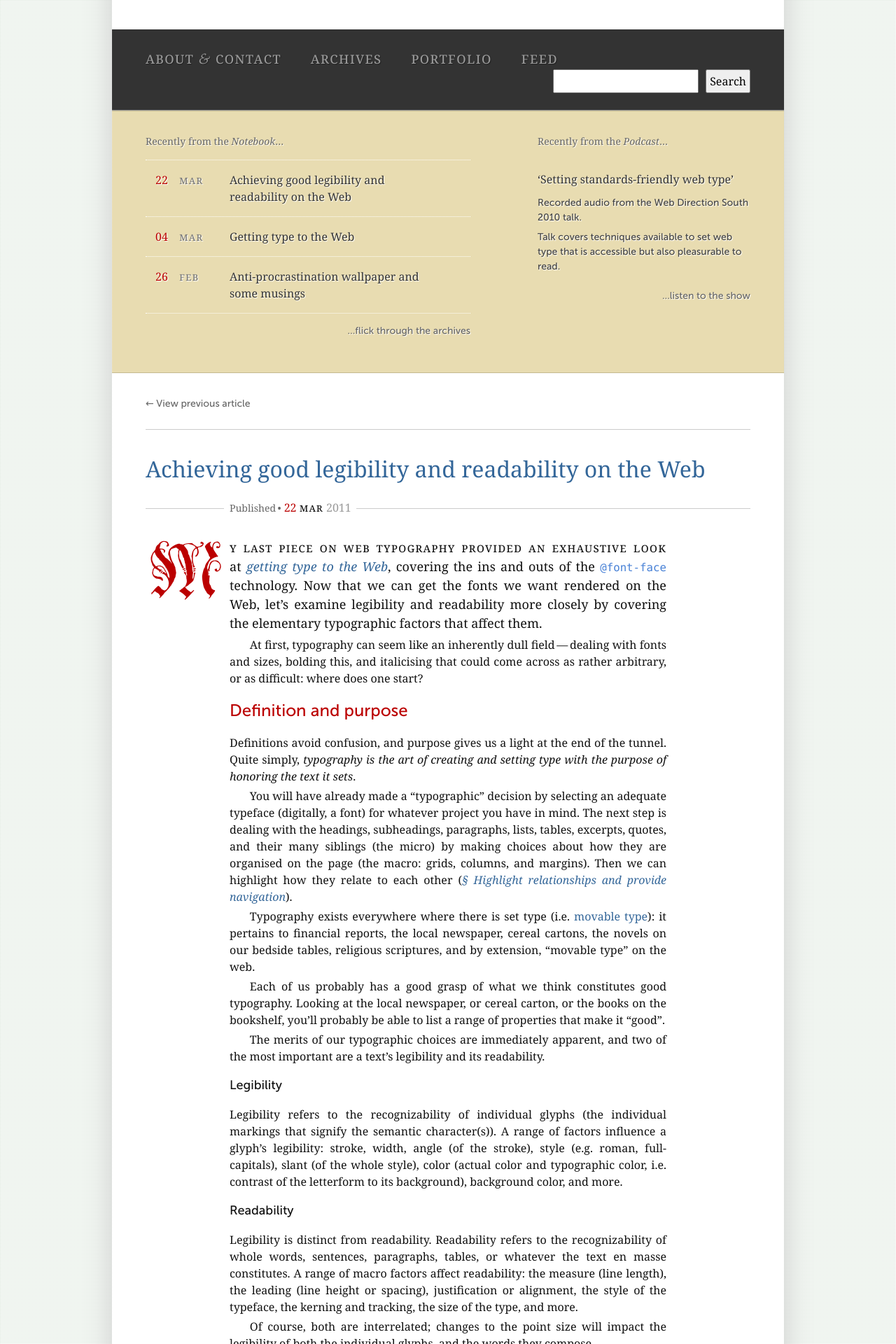
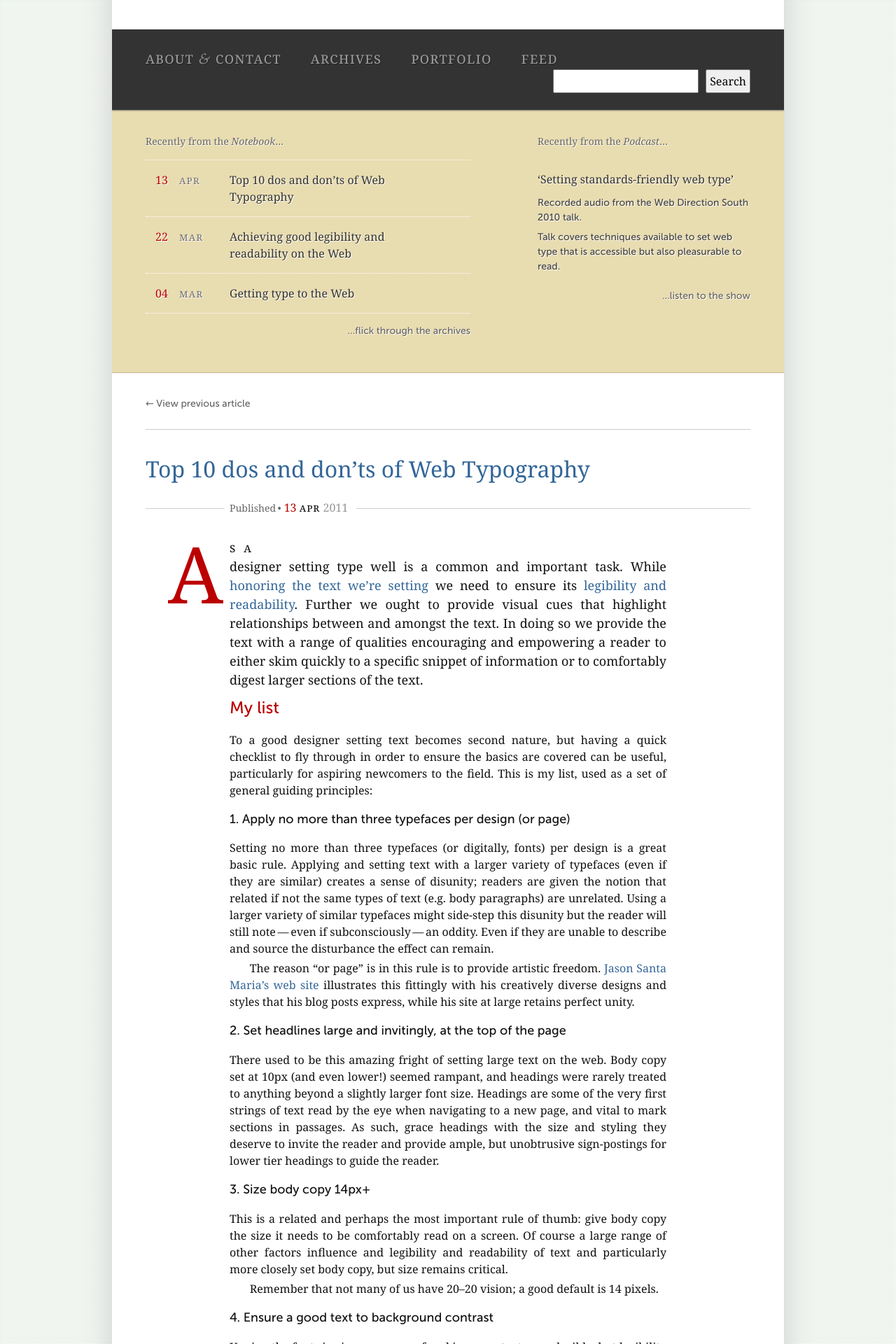
Before and after one commit to klepas/klepas.org, a Jekyll site: the page built from index.html, in a window 1280 px wide. Shown: the part 408-2328 px from the top of the page at 70% size. Built offline with Jekyll 4.4.1, drawn with Linux system fonts in a browser that asks for light colours; some of the changed text lies outside the part shown.

Commit message:
Adding a new post and updating an old one with fixes.

```diff
--- a/_posts/2011-03-22-achieving-good-legibility-and-readability-on-the-web.markdown
+++ b/_posts/2011-03-22-achieving-good-legibility-and-readability-on-the-web.markdown
@@ -95,7 +95,7 @@ Of course, both are interrelated; changes to the point size will impact the legi
 
 <h4 id="typographic-hierarchy">Highlight relationships and provide navigation</h4>
 
-Just like WCAG's (<a href="http://www.w3.org/TR/WCAG20/#navigation-mechanisms" title="w3.org: WCAG 2.0, &sect; 2.4 Navigation Mechanisms">WCAG 2.0, &sect; 2.4</a>) accessibility guidelines on ensuring that hyperlinks can be understood out of context, typographic hierarchy gives the text a certain "skimmability". Good typographic hierarchy allows the text as a whole to be navigated with ease, such that readers can find their places again, or skip superfluous introductory information and get straight to what they are browsing for.
+Just like <acronym title="Web Content Accessibility Guidelines">WCAG</acronym>'s (<a href="http://www.w3.org/TR/WCAG20/#navigation-mechanisms" title="w3.org: WCAG 2.0, &sect; 2.4 Navigation Mechanisms"><acronym title="Web Content Accessibility Guidelines">WCAG</acronym> 2.0, &sect; 2.4</a>) accessibility guidelines on ensuring that hyperlinks can be understood out of context, typographic hierarchy gives the text a certain "skimmability". Good typographic hierarchy allows the text as a whole to be navigated with ease, such that readers can find their places again, or skip superfluous introductory information and get straight to what they are browsing for.
 
 A good typographic hierarchy will provide visual cues to readers: headings are sized and styled in a way that makes them immediately identifiable as headings; paragraphs are uniform in styling, and their beginnings and ends are well marked out; quotations are recognizable, separate from the paragraphs they are enclosed by, and so forth.
 
@@ -211,7 +211,7 @@ For example, if the parent font size (as defined by say the body element) is 16
 
 ##### The 62.5% trick
 
-There is a neat trick to simplifying these calculations. Consider the following CSS:
+There is a neat trick to simplifying these calculations. Consider the following <acronym title="Cascading Style Sheets">CSS</acronym>:
 
 <pre><code><span class="element">p</span> { <span class="property">font-size:</span> <span class="attribute">80%</span>; }
 <span class="element">blockquote</span> { <span class="property">font-size:</span> <span class="attribute">80%</span>; }</code></pre>
--- /dev/null
+++ b/_posts/2011-04-13-top-10-does-and-donts-of-web-typography.markdown
@@ -0,0 +1,79 @@
+---
+layout: post
+title: Top 10 dos and don&rsquo;ts of Web Typography
+published: yes
+---
+
+As a designer setting type well is a common and important task. While <a href="http://designfestival.com/setting-type-on-the-web-an-introduction/" title="DesignFestival.com: Setting Type On the Web: An Introduction">honoring the text we&rsquo;re setting</a> we need to ensure its <a href="http://designfestival.com/achieving-good-legibility-and-readability-on-the-web/" title="DesignFestival.com: Achieving Good Legibility and Readability on the Web">legibility and readability</a>. Further we ought to provide visual cues that highlight relationships between and amongst the text. In doing so we provide the text with a range of qualities encouraging and empowering a reader to either skim quickly to a specific snippet of information or to comfortably digest larger sections of the text.
+
+### My list
+
+To a good designer setting text becomes second nature, but having a quick checklist to fly through in order to ensure the basics are covered can be useful, particularly for aspiring newcomers to the field. This is my list, used as a set of general guiding principles:
+
+#### 1. Apply no more than three typefaces per design (or page)
+Setting no more than three typefaces (or digitally, fonts) per design is a great basic rule. Applying and setting text with a larger variety of typefaces (even if they are similar) creates a sense of disunity; readers are given the notion that related if not the same types of text (e.g. body paragraphs) are unrelated. Using a larger variety of similar typefaces might side-step this disunity but the reader will still note&thinsp;&mdash;&thinsp;even if subconsciously&thinsp;&mdash;&thinsp;an oddity. Even if they are unable to describe and source the disturbance the effect can remain.
+
+The reason "or page" is in this rule is to provide artistic freedom. <a href="http://jasonsantamaria.com/articles/" title="JasonSantaMaria.com: Articles Archive">Jason Santa Maria&rsquo;s web site</a> illustrates this fittingly with his creatively diverse designs and styles that his blog posts express, while his site at large retains perfect unity.
+
+#### 2. Set headlines large and invitingly, at the top of the page
+There used to be this amazing fright of setting large text on the web. Body copy set at 10px (and even lower!) seemed rampant, and headings were rarely treated to anything beyond a slightly larger font size. Headings are some of the very first strings of text read by the eye when navigating to a new page, and vital to mark sections in passages. As such, grace headings with the size and styling they deserve to invite the reader and provide ample, but unobtrusive sign-postings for lower tier headings to guide the reader.
+
+#### 3. Size body copy 14px+
+This is a related and perhaps the most important rule of thumb: give body copy the size it needs to be comfortably read on a screen. Of course a large range of other factors influence and legibility and readability of text and particularly more closely set body copy, but size remains critical.
+
+Remember that not many of us have 20&ndash;20 vision; a good default is 14 pixels.
+
+#### 4. Ensure a good text to background contrast
+Upping the font size is a sure way of making your text more legible, but legibility (and as a result, readability) will be diminished by poor contrast between the text and the background on which it rests.
+
+The well-established standard is to place dark text on a light background, or vice versa. Absolutely avoid clashing colors or a barely visible grey on a white background.
+
+Special care needs to be applied to light text on a dark background because it doesn't have the same contrast (even though it first may appear so) as it's cousin opposite: increase the tracking, measures, and leading accordingly.
+
+#### 5. Apply stress and emphasis discreetly
+This is partly and editorial principle, partly a typographic one: don't litter text with superfluous underlines, bolding, and italics; apply emphasis and stresses sparingly exactly _for_ added and intentional emphasis.
+
+On a side note, avoid overly long hyperlinks with underlines, particularly on serifed typefaces and even more so at smaller sizes. The default <code><span class="property"><a title="SitePoint.com CSS Reference Guide: text-decoration property" href="http://reference.sitepoint.com/css/text-decoration">font-decoration</a></span>: <span class="attribute">underline</span>;</code> will cut through glyphs with descenders (chiefly g, j, p, q, and y) and make them more difficult to discern. A handy solution is to set no text-decoration and instead use a <code><a title="SitePoint.com CSS Reference Guide: border-bottom property" href="http://reference.sitepoint.com/css/border-bottom"><span class="property">border-bottom</span></a>: <span class="attribute">1px</span>;</code> or only on mouse hover (<code><span class="property">a<a title="SitePoint.com CSS Reference Guide: :hover pseudo-selector" href="http://reference.sitepoint.com/css/pseudoclass-hover">:hover</a></span></code>).
+
+#### 6. Do not set continuous text in full capitals
+Ascenders and descenders exist for good reason: they allow us to easily identify words. A word that is set in upper- and lowercase is more recognizable than same word set entirely in uppercase due to the uniformity of the height and baseline of the word. For example, contrast:
+
+<blockquote cite="Hochuli, J. 2008, Detail in Typography, 3rd edition, Hyphen Press, London, p. 24.">
+    <p>&lsquo;THE RESULTS OF LEGIBILITY ANALYSES CAN BE CONTRADICTORY, BUT ONE THING IS CLEAR: TEXT SET IN CAPITALS IS HARDER TO READ THAN TEXT SET IN UPPER- AND LOWERCASE. THIS MAY NOT BE PARTICULARLY IMPORTANT IN THE CASE OF INDIVIDUAL WORDS, BUT IT IS FOR LARGE AMOUNTS OF TEXT. THEN TOO, THERE IS ALSO A GREAT DIFFERENCE IN THE AMOUNTS OF SPACE.&rsquo;</p>
+</blockquote>
+
+with:
+
+<blockquote cite="Hochuli, J. 2008, Detail in Typography, 3rd edition, Hyphen Press, London, p. 24.">
+    <p>&lsquo;The results of legibility analyses can be contradictory, but one thing is clear: text set in capitals is harder to read than text set in upper- and lowercase. This may not be particularly important in the case of individual words, but it is for large amounts of text. Then too, there is also a great difference in the amounts of space.&rsquo;</p>
+</blockquote>
+
+If you find yourself needing to set longer strings of text wholly in uppercase alongside regular body copy, consider setting them with a more ample leading in small capitals (<code><a title="SitePoint.com CSS Reference Guide: font-variant property" href="http://reference.sitepoint.com/css/font-variant"><span class="property">font-variant</span></a>: <span class="attribute">small-caps</span>;</code>).
+
+<blockquote cite="Hochuli, J. 2008, Detail in Typography, 3rd edition, Hyphen Press, London, p. 24.">
+    <p style="font-variant: small-caps;">&lsquo;The results of legibility analyses can be contradictory, but one thing is clear: text set in capitals is harder to read than text set in upper- and lowercase. This may not be particularly important in the case of individual words, but it is for large amounts of text. Then too, there is also a great difference in the amounts of space.&rsquo;</p>
+</blockquote>
+
+#### 7. Give the type space to breathe; set ample measures and leading
+Leading straight on (no pun intended) from the close of the last rule, ensure your text has enough room to breathe; give it the space it needs, both vertically and horizontally to ensure a good, crisp contrast for legibility and readability.
+
+Check that lines are not too short requiring jerky, quick dashes of the eye to trace to each following line, but also not too long to get lost when reaching the end of a line and then proceeding to the next. Going hand-in-hand with the line length is leading: provide enough space between lines, but not too much to rip the text apart.
+
+#### 8. Be wary of fonts not designed for screen use
+Extending beyond the core <a href="https://secure.wikimedia.org/wikipedia/en/wiki/Web-safe_fonts#Web-safe_fonts" title="Wikipedia (EN): Web typography&thinsp;&mdash;&thinsp;Web-safe fonts">web-safe fonts</a> is an endevour deserving merit, but only select quality typefaces that match the medium you are working with. There is a fantastic abundance of fonts in the world, of which only a subset is good for setting body copy, and an even smaller subset of which has been optimized, or designed specifically for web use.
+
+Look out for good <a href="https://secure.wikimedia.org/wikipedia/en/wiki/Font_hinting" title="Wikipedia (EN): Font hinting">hinting tables</a> and test your font at smaller sizes (10px, 12px, 14px) on a variety of browsers and operating systems to gauge how well the various font rendering engines display the font.
+
+#### 9. Ensure webfont assets are subsetted and cached
+When using <a title="SitePoint.com CSS Reference Guide: @font-face property" href="http://reference.sitepoint.com/css/at-fontface"><code><span class="element">@font-face</span></code></a> webfont assets the page size will increase&thinsp;&mdash;&thinsp;the user agent (chiefly the browser) will need to download the font for text to be rendered with it. One way to reduce this load size is to subset the font: remove unneeded glyphs for characters you won't ever be using (e.g. an English web site has little to need for Cyrillic glyphs and visa versa). The second is suggest to user agents to cache the asset for a certain period of time such that subsequent visits don't result in re-downloading the font.
+
+#### 10. Don't use Comic Sans
+More of a personal note and frustration. But seriously, why would you use this overused and quite unattractive comic typeface when there are so many others to choose from, including freely licensed ones like <a href="http://klepas.org/comic-jens/#notebook" title="klepas.org: Comic Jens&thinsp;&mdash;&thinsp;no more excuses">Comic Jens</a>.
+
+### And you?
+
+That's my list. What's yours?
+
+<span id="df-logo" class="calloutRight"><img src="/files/images/design-festival-logo-motif.png" alt="An image of the DesignFestival.com logo" title="The DesignFestival.com logo" width="39" height="39" /></span>
+
+<p class="note">This article was originally written by me for, and published on DesignFestival.com&thinsp;&mdash;&thinsp;<em><a href="http://designfestival.com/top-10-dos-and-donts-of-web-typography" title="DesignFestival.com: Top 10 dos and don&rsquo;ts of Web Typography ">Top 10 dos and don&rsquo;ts of Web Typography </a></em>. It has been been republished here with permission.</p>
```
